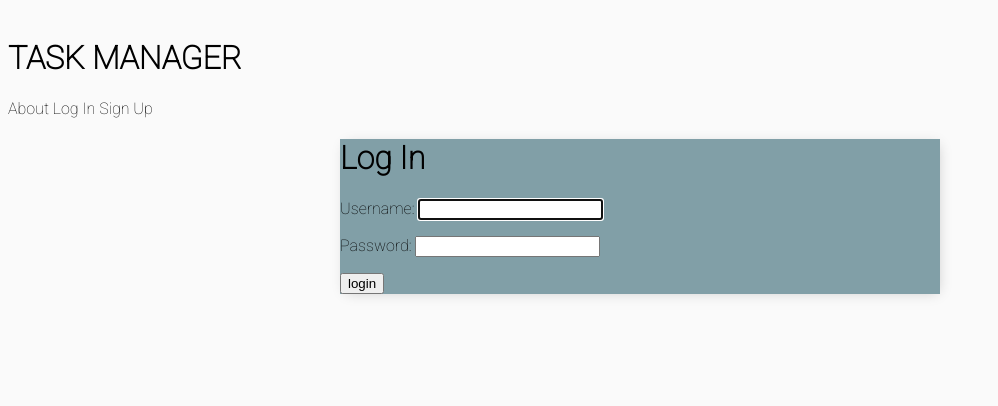
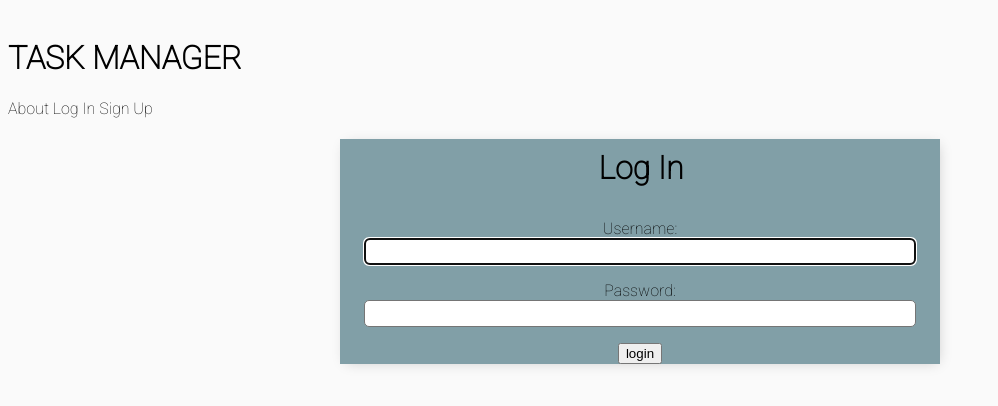
Before and after one commit to Gabrielcruz1/django_taskmanager, a Django app: page /accounts/login/ in a window 1280 px wide. Shown: the top 406 px of the page, without its empty margins (0-998 px from the left). Run offline with Django 4.2, Linux system fonts and the light colour scheme.

Commit message:
Styling to all forms

```diff
--- a/main_app/static/styles/main.css
+++ b/main_app/static/styles/main.css
@@ -19,6 +19,33 @@ a:hover {
     max-width: 600px;
     box-shadow: 2px 2px 13px -4px rgba(0, 0, 0, 0.21);
 }
+input[type=text],
+input[type=password],
+textarea {
+    width: 90%;
+    padding: 5px;
+    border: 1px solid #757575;
+    border-radius: 5px;
+}
+
+
+/* LOGIN PAGE BELOW */
+.logInTitle{
+   text-align: center;
+    padding: 10px 0px 10px 2px;
+}
+.logInForm{
+   text-align: center;
+}
+
+/* SIGN UP PAGE BELOW */
+.signUpTitle{
+    text-align: center;
+    padding: 10px 0px 10px 2px;
+}
+/* .signInForm{
+    text-align: center;
+} */
 
 
 /* NAVIGATION CSS BELOW */
@@ -54,7 +81,9 @@ a:hover {
 .addTaskLink{
     padding-left: 40px ;
 }
+.linkClass{
 
+}
 
 /* DETAIL PAGE BELOW */
 .taskDetailDiv {
@@ -70,6 +99,11 @@ a:hover {
     margin: 5px;
 }
 
+/* ADD TASK PAGE BELOW  */
+.addTaskTitle{
+    padding: 10px 0px 10px 2px;
+}
+
 
 /* ABOUT PAGE */
 .devName{
--- a/main_app/templates/registration/login.html
+++ b/main_app/templates/registration/login.html
@@ -1,9 +1,11 @@
 {% extends 'base.html' %}
 {% block content %}
-<h1 >Log In</h1>
+<h1 class="logInTitle">Log In</h1>
+<div class="logInForm">
 <form method="post" action="{% url 'login' %}">
     {% csrf_token %} {{ form.as_p }}
     <input type="submit" class="btn" value="login" />
     <input type="hidden" name="next" value="{{ next }}" />
 </form>
+</div>
 {% endblock %}
--- a/main_app/templates/registration/signup.html
+++ b/main_app/templates/registration/signup.html
@@ -1,9 +1,11 @@
 {% extends 'base.html' %}
 {% block content %}
-<h1>Sign Up</h1>
+<h1 class="signUpTitle">Sign Up</h1>
+<div class="signInForm" >
 <form method="post" action="{% url 'signup' %}">
     {% csrf_token %} {{ form.as_p }}
     <input type="submit" value="Sign Up" />
     <input type="hidden" name="next" value="{{ next }}"/>
 </form>
+</div>
 {% endblock %}
--- a/main_app/templates/task_create.html
+++ b/main_app/templates/task_create.html
@@ -1,10 +1,11 @@
 {% extends 'base.html' %}
 {% block content %}
-<h1> Add Task </h1>
-
+<h1 class="addTaskTitle"> Add Task </h1>
+<div>
 <form method="post">
 {% csrf_token %}
 {{form.as_p}}
 <input type="submit" value="Submit" />
 </form>
+</div>
 {% endblock %}
--- a/main_app/templates/task_list.html
+++ b/main_app/templates/task_list.html
@@ -37,10 +37,10 @@
 
         {% else %}
         <div class="taskName">
-            <div class="inCompletedTask"> </div>
+            <div class="inCompletedTask">
             <a href="{% url 'task_detail' task.pk %}"> {{task.title.title}}</a>
-            <a class="updateLinkClass" href="{% url 'task_update' task.pk %}"> Update</a>
-            <a class="deleteLinkClass" href="{% url 'task_delete' task.pk %}"> delete </a>
+            <a class="linkClass" href="{% url 'task_update' task.pk %}"> Update</a>
+            <a class="linkClass" href="{% url 'task_delete' task.pk %}"> delete </a>
             {% endif %}
         </div>
         {% empty %}
```
